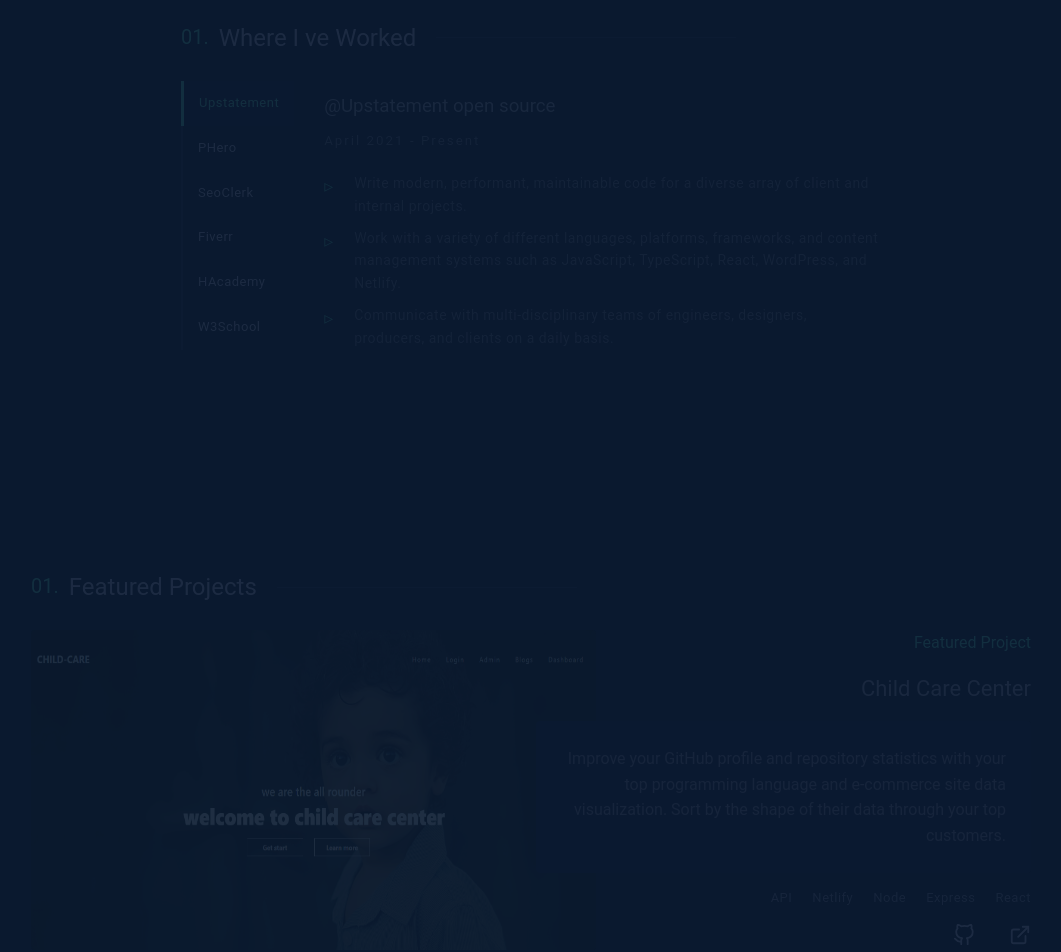
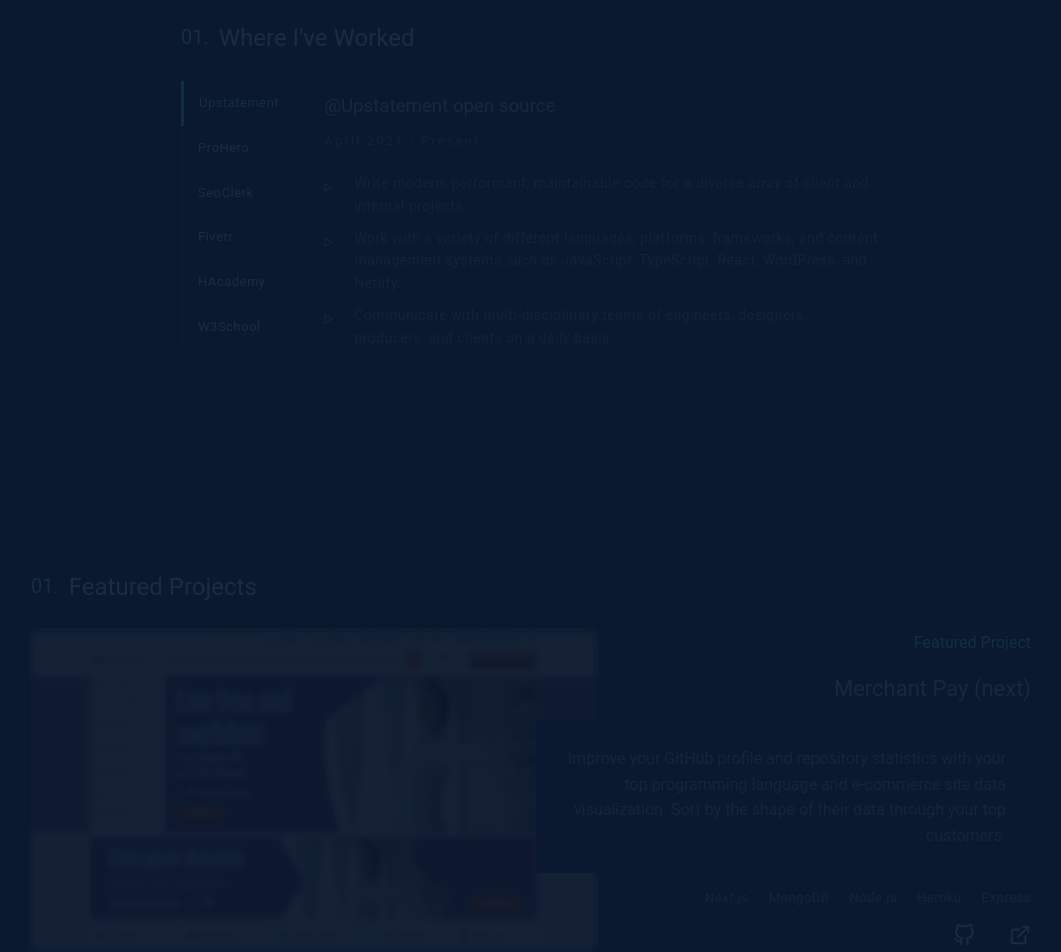
Before and after one commit to simons-devtools/simonhemrom, a Next.js app: page / in a window 1280 px wide. Shown: the part 1420-2372 px from the top of the page, without its empty margins (117-1178 px from the left). Built offline with nearby package versions, Linux system fonts and the light colour scheme.

Commit message:
updated the compon data and styles

```diff
--- a/compons/contactme.js
+++ b/compons/contactme.js
@@ -30,7 +30,7 @@
   return (
     <StyledContact id="contact-section">
       <div className="contact-heading">
-        <h4 className="heading-one">04. What is Next?</h4>
+        <h4 className="heading-one">04. What&apos;s Next?</h4>
         <h2 className="heading-two">Get In Touch</h2>
       </div>
       <div className="contact-description">
--- a/compons/experiences.js
+++ b/compons/experiences.js
@@ -53,7 +53,7 @@
 
   return (
     <StyledExperiences id="experiences-section">
-      <h2 className="numbered-heading">Where I ve Worked</h2>
+      <h2 className="numbered-heading">Where I&apos;ve Worked</h2>
       <div className="experiences-content">
         <ul className="tab-panel-items">
           {tabPanels &&
--- a/compons/features.js
+++ b/compons/features.js
@@ -23,7 +23,10 @@
           content: "";
           width: 100%;
           height: 100%;
-          background: var(--green-tint);
+          background-image: linear-gradient(
+            rgb(0, 0, 0, 0.5),
+            rgb(0, 0, 0, 0.5)
+          );
           border-radius: var(--border-radius);
         }
         a,
@@ -32,10 +35,18 @@
           height: 100%;
           display: block;
           border-radius: var(--border-radius);
+          filter: blur(2px);
         }
-        &:hover::after {
-          display: none;
-          transition: var(--transition);
+        &:hover {
+          a,
+          .image {
+            filter: blur(0px);
+            transition: var(--transition);
+          }
+          &::after {
+            display: none;
+            transition: var(--transition);
+          }
         }
       }
 
--- a/configs/experiences.js
+++ b/configs/experiences.js
@@ -1,7 +1,7 @@
 const experiences = {
   tabPanels: [
     { id: 1, name: "Upstatement" },
-    { id: 2, name: "PHero" },
+    { id: 2, name: "ProHero" },
     { id: 3, name: "SeoClerk" },
     { id: 4, name: "Fiverr" },
     { id: 5, name: "HAcademy" },
--- a/configs/features.js
+++ b/configs/features.js
@@ -1,74 +1,74 @@
 const features = [
   {
     id: 1,
-    name: "Child Care Center",
-    image: "/images/child-care.png",
-    website: "https://childcarebd.herokuapp.com",
+    name: "Merchant Pay (next)",
+    image: "/images/merchant-pay.png",
+    website: "https://merchant.herokuapp.com",
     role: "Featured Project",
     article:
       "Improve your GitHub profile and repository statistics with your top programming language and e-commerce site data visualization. Sort by the shape of their data through your top customers.",
     technologies: [
-      { id: 1, tech: "API" },
-      { id: 2, tech: "Netlify" },
-      { id: 3, tech: "Node" },
-      { id: 4, tech: "Express" },
-      { id: 5, tech: "React" },
+      { id: 1, tech: "Next.js" },
+      { id: 2, tech: "MongoDB" },
+      { id: 3, tech: "Node.js" },
+      { id: 4, tech: "Heroku" },
+      { id: 5, tech: "Express" },
     ],
     links: [
       {
         id: 1,
-        route: "https://github.com/simons-devtools/child-care-react",
+        route: "https://github.com/simons-devtools/merchant-pay",
         icon: "GitHub",
       },
-      { id: 2, route: "https://childcarebd.herokuapp.com", icon: "External" },
+      { id: 2, route: "https://merchant.herokuapp.com", icon: "External" },
     ],
   },
   {
     id: 2,
-    name: "Child Care Center",
+    name: "Child Care (react)",
     image: "/images/child-care.png",
-    website: "https://childcarebd.herokuapp.com",
+    website: "https://child-care.netlify.app",
     role: "Featured Project",
     article:
       "Improve your GitHub profile and repository statistics with your top programming language and e-commerce site data visualization. Sort by the shape of their data through your top customers.",
     technologies: [
-      { id: 1, tech: "React" },
-      { id: 2, tech: "Heroku" },
-      { id: 3, tech: "Express" },
-      { id: 4, tech: "API" },
-      { id: 5, tech: "Node" },
+      { id: 1, tech: "React.js" },
+      { id: 2, tech: "MongoDB" },
+      { id: 3, tech: "Node.js" },
+      { id: 4, tech: "Netlify" },
+      { id: 5, tech: "Express" },
     ],
     links: [
       {
         id: 1,
-        route: "https://github.com/simons-devtools/child-care-react",
+        route: "https://github.com/simons-devtools/child-care",
         icon: "GitHub",
       },
-      { id: 2, route: "https://childcarebd.herokuapp.com", icon: "External" },
+      { id: 2, route: "https://child-care.netlify.app", icon: "External" },
     ],
   },
   {
     id: 3,
-    name: "Child Care Center",
-    image: "/images/child-care.png",
-    website: "https://childcarebd.herokuapp.com",
+    name: "Service Info (react)",
+    image: "/images/service-info.png",
+    website: "https://service-info.netlify.app",
     role: "Featured Project",
     article:
       "Improve your GitHub profile and repository statistics with your top programming language and e-commerce site data visualization. Sort by the shape of their data through your top customers",
     technologies: [
-      { id: 1, tech: "API" },
-      { id: 2, tech: "Express" },
-      { id: 3, tech: "Heroku" },
-      { id: 4, tech: "Node" },
-      { id: 5, tech: "React" },
+      { id: 1, tech: "React.js" },
+      { id: 2, tech: "MongoDB" },
+      { id: 3, tech: "Node.js" },
+      { id: 4, tech: "Netlify" },
+      { id: 5, tech: "Express" },
     ],
     links: [
       {
         id: 1,
-        route: "https://github.com/simons-devtools/child-care-react",
+        route: "https://github.com/simons-devtools/service-info",
         icon: "GitHub",
       },
-      { id: 2, route: "https://childcarebd.herokuapp.com", icon: "External" },
+      { id: 2, route: "https://service-info.netlify.app", icon: "External" },
     ],
   },
 ];
```
Also changed, not shown: public/images/merchant-pay.png (added), public/images/service-info.png (added).
